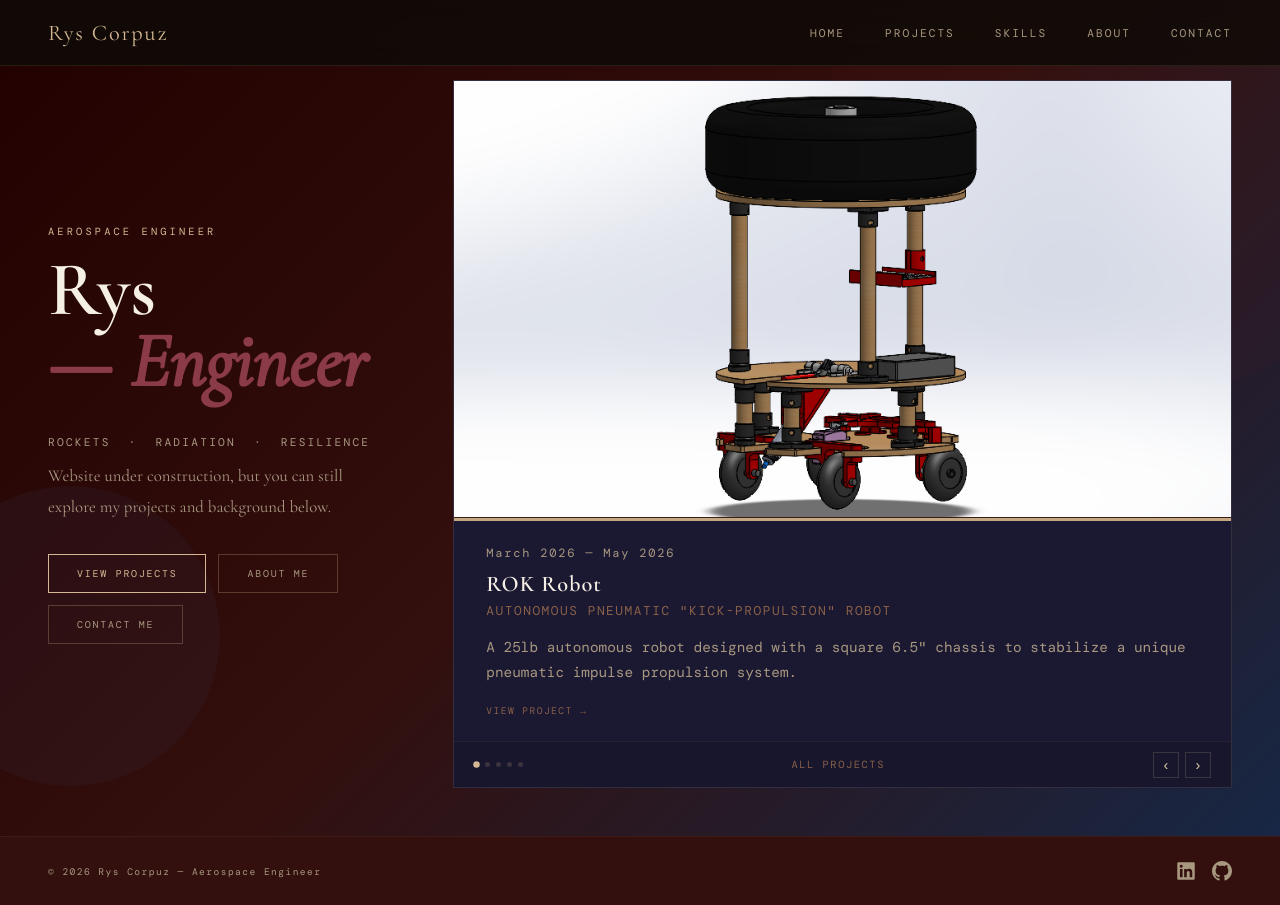
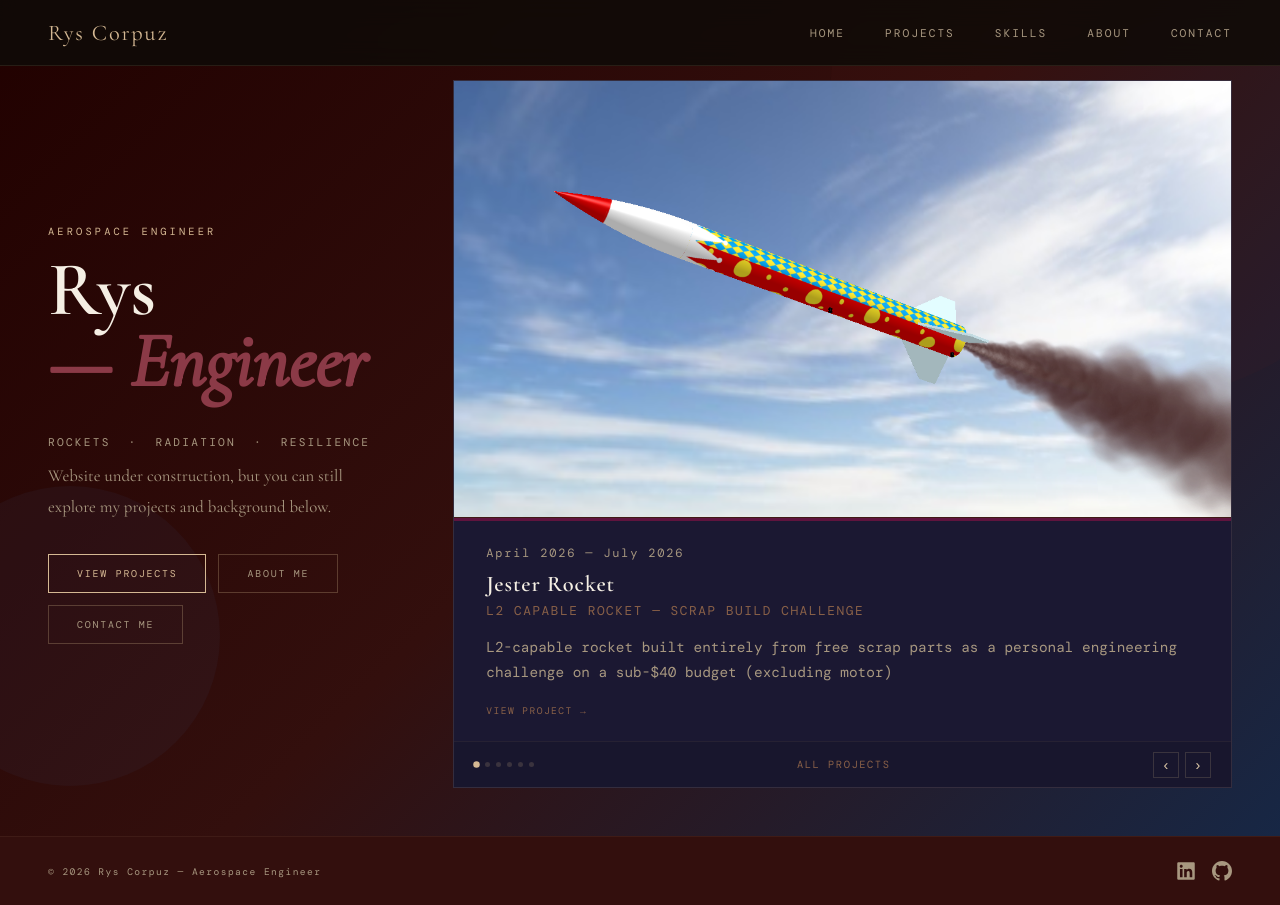
Before and after one commit to RysPuff/ryscorpuz-portfolio, a Next.js app: page / in a window 1280 px wide. Built offline with nearby package versions, Linux system fonts and the light colour scheme.

Commit message:
updated jester project

```diff
--- a/app/data/projects.ts
+++ b/app/data/projects.ts
@@ -70,9 +70,9 @@ export const projects = [
     order: 1,
     name: "Jester Rocket",
     subtitle: "L2 Capable Rocket — Scrap Build Challenge",
-    date: "April 2026 — Present",
-    status: "current",
-    accent: "#C4A882",
+    date: "April 2026 — July 2026",
+    status: "past",
+    accent: "#60143e",
     description: [
       `Jester is an L2-capable rocket built entirely from free scrap parts as a
       personal engineering challenge on a sub-$40 budget (excluding motor). The
@@ -83,7 +83,12 @@ export const projects = [
       $40 (excluding motor). Jester represents a unique blend of creativity,
       engineering skill, and frugality, demonstrating that with ingenuity and
       determination, it's possible to achieve impressive results even with limited
-      resources.`,
+      resources.
+
+      This rocket is completely built and is set to launch by fall of 2026. Documentation
+      of the build process is available upon request and will be published for public
+      viewing after its first launch.
+      `
     ],
     skills: ["SolidWorks", "OpenRocket", "Budget Design", "Laser Cutting"],
     short: [
@@ -95,8 +100,6 @@ export const projects = [
       { src: "/images/jester-2.jpg", caption: "OpenRocket" },
     ],
     documentation: [
-      { label: "Build Log", href: "/docs/jester-buildlog.pdf" },
-      { label: "OpenRocket Simulation File", href: "/docs/jester-sim.ork" },
 
     ],
   },
```
